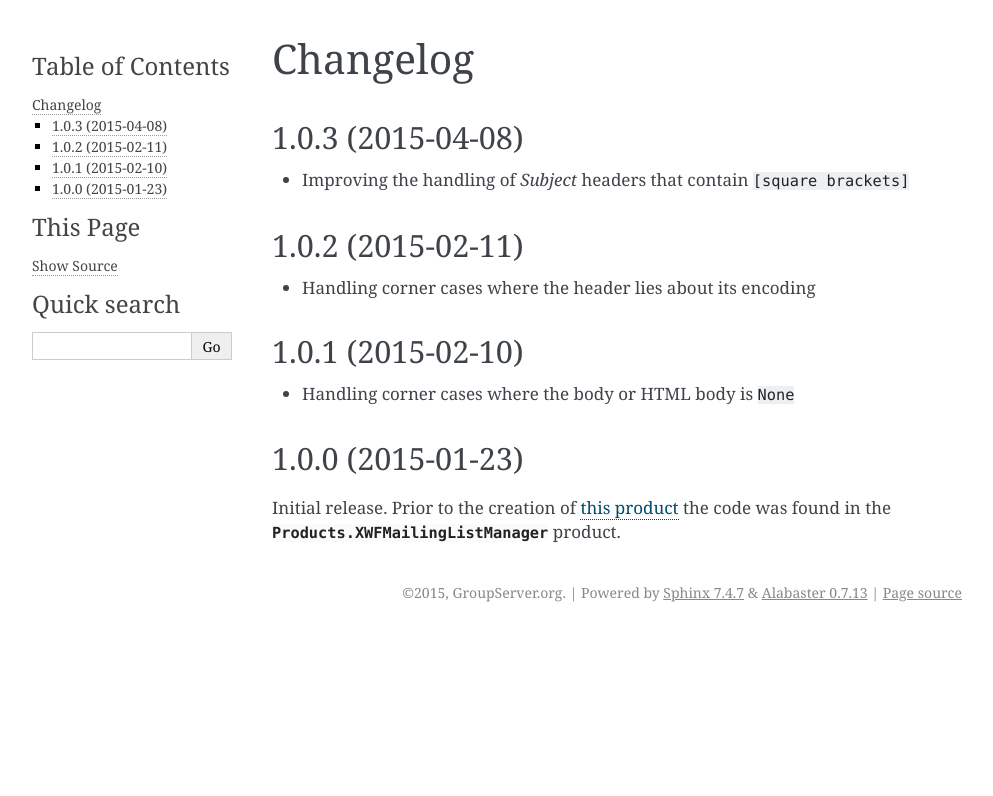
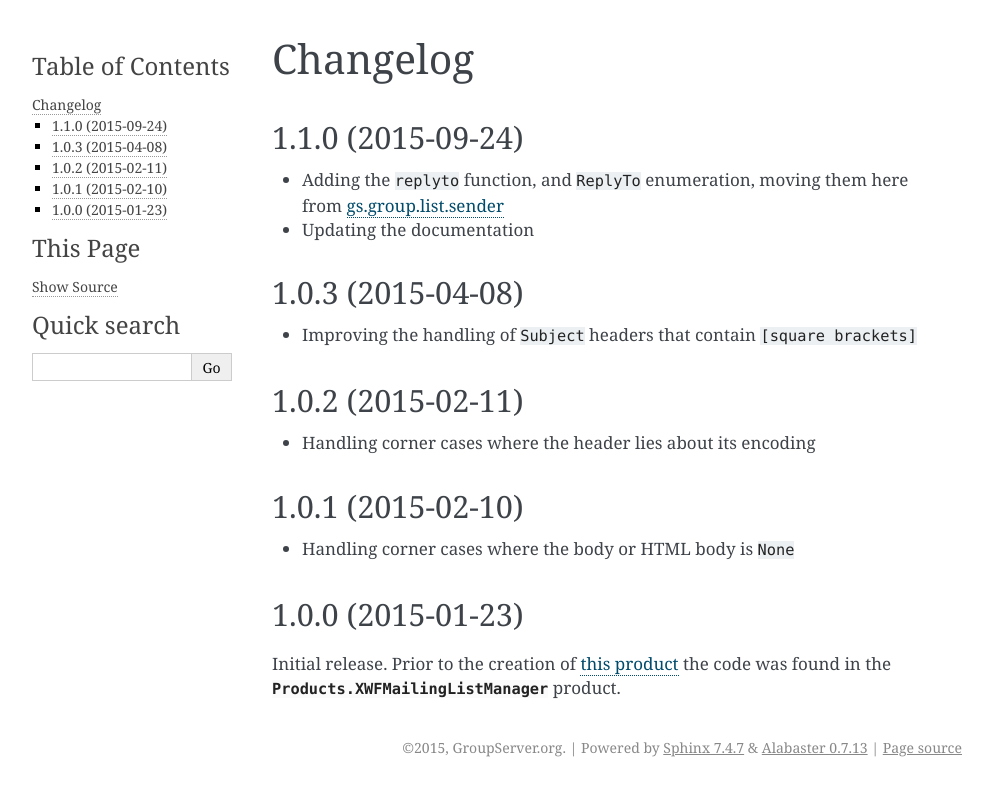
Before and after one commit to groupserver/gs.group.list.base, a Sphinx documentation site: the page built from docs/HISTORY.rst, in a window 1280 px wide. Shown: the top 796 px of the page, without its empty margins (148-1141 px from the left). Built offline with Sphinx 7.4.7, drawn with Linux system fonts in a browser that asks for light colours.

Commit message:
Bumping the version

```diff
--- a/docs/HISTORY.rst
+++ b/docs/HISTORY.rst
@@ -1,11 +1,21 @@
 Changelog
 =========
+
+1.1.0 (2015-09-24)
+------------------
+
+* Adding the ``replyto`` function, and ``ReplyTo`` enumeration,
+  moving them here from `gs.group.list.sender`_
+* Updating the documentation
+
+.. _gs.group.list.sender:
+   https://github.com/groupserver/gs.group.list.sender
 
 1.0.3 (2015-04-08)
 ------------------
 
-* Improving the handling of :mailheader:`Subject` headers that
-  contain ``[square brackets]``
+* Improving the handling of ``Subject`` headers that contain
+  ``[square brackets]``
 
 1.0.2 (2015-02-11)
 ------------------
--- a/version.py
+++ b/version.py
@@ -1,5 +1,5 @@
 # -*- coding: utf-8 -*-
-version = '1.0.3'
+version = '1.1.0'
 release = False
 
 #--------------------------------------------------------------------------#
```
